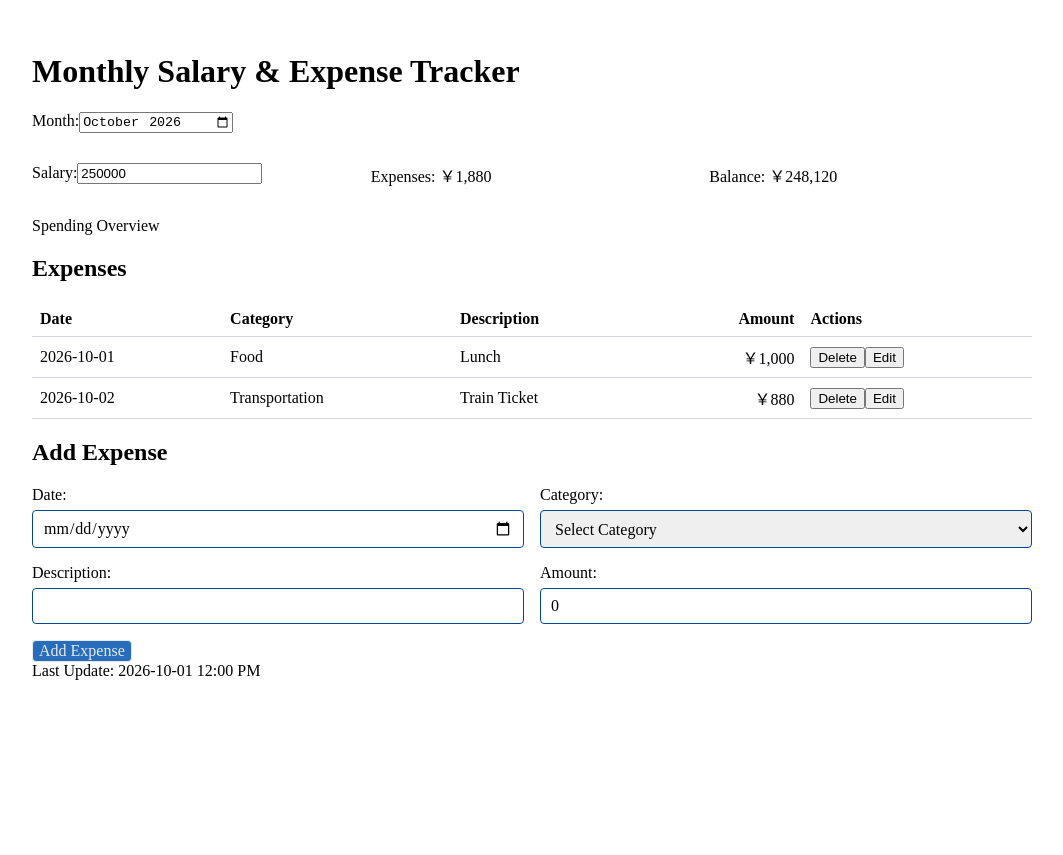
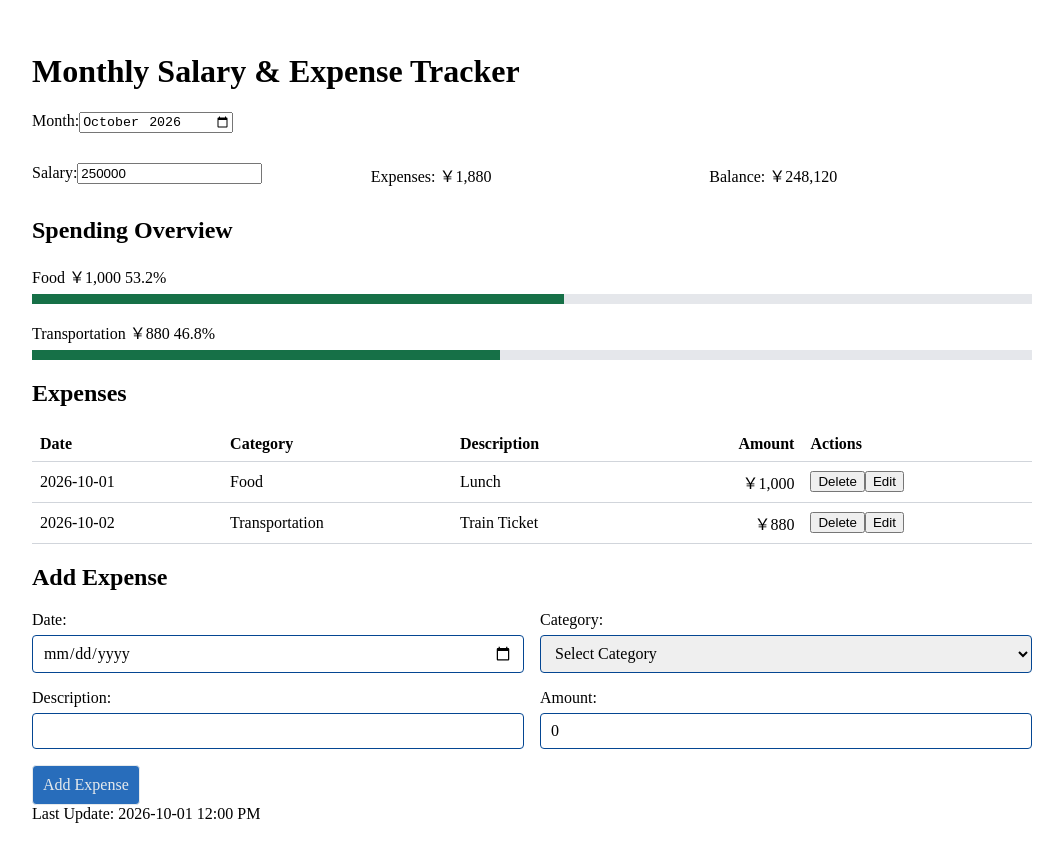
Before and after one commit to Ctone12/monthly-expense-tracker, a Vue app: page / in a window 1280 px wide. Shown: the whole page, without its empty margins (108-1171 px from the left). Before the commit the page ends 800 px from the top, so only its background shows below. Built offline with nearby package versions, Linux system fonts and the light colour scheme; the HTML template or start-up script is replaced by a standard one.

Commit message:
Add monthly category totals and spending bars

```diff
--- a/src/App.vue
+++ b/src/App.vue
@@ -26,7 +26,16 @@
     </div>
 
     <div id="spending-overall">
-      <span>Spending Overview</span>
+      <h2>Spending Overview</h2>
+      <p v-if="monthlyExpenses.length === 0">No spending for this month.</p>
+      <ul class="category-list" v-else>
+        <li v-for="(total, category) in categoryTotals" :key="category">
+          {{ category }} {{ formatAmount(total) }} {{ categoryPercentage(total).toFixed(1) + '%' }}
+          <div class="category-bar" aria-hidden="true">
+            <div class="category-bar-fill" :style="{ width: categoryPercentage(total) + '%' }"></div>
+          </div>
+        </li>
+      </ul>
       <!-- Below image is just permanent shoing a pie chart of spending -->
       <!-- <img src="./assets/graph.png" alt="graph" /> -->
     </div>
@@ -34,7 +43,7 @@
     <div id="expense-list">
       <h2>Expenses</h2>
       <p v-if="monthlyExpenses.length === 0">No expenses yet</p>
-      <div class="table scroll" v-else>
+      <div class="table-scroll" v-else>
         <table id="expense-table">
           <thead>
             <tr>
@@ -204,7 +213,6 @@ export default defineComponent({
       },
     ])
 
-
     const monthlyExpenses = computed(() => {
       return expenses.filter(expense => {
         const expenseMonth = expense.date.slice(0, 7);
@@ -240,8 +248,26 @@ export default defineComponent({
       } return null;
     })
 
+    const categoryTotals = computed(() => {
+      const totals: Record<string, number> = {}
+      for (const expense of monthlyExpenses.value) {
+        const currentTotal = totals[expense.category] ?? 0;
+        totals[expense.category] = currentTotal + expense.amount
+      }
+      return totals
+    })
+
     function formatAmount(amount: number) {
       return amountFormatter.format(amount)
+    }
+
+    function categoryPercentage(total: number) {
+      if (totalExpenses.value === 0) {
+        return 0
+      }
+      // console.log(total / totalExpenses.value * 100)
+      return total / totalExpenses.value * 100
+
     }
 
     function deleteExpense(id: number) {
@@ -476,6 +502,7 @@ export default defineComponent({
       monthlySalary,
       salariesByMonth,
       remainingSalary,
+      categoryTotals,
       monthlyExpenses,
       isSalaryValid,
       editingExpenseId,
@@ -483,6 +510,7 @@ export default defineComponent({
       expenses,
       newExpense,
       formatAmount,
+      categoryPercentage,
       saveExpense,
       startEditExpense,
       deleteExpense,
@@ -565,7 +593,7 @@ export default defineComponent({
 }
 
 .form-actions input {
-  padding: auto;
+  padding: 10px;
   font: inherit;
   border: 1px solid;
   border-radius: 4px;
@@ -602,6 +630,22 @@ export default defineComponent({
   min-width: 600px;
 }
 
+.category-list {
+  list-style: none;
+  padding: 0;
+}
+
+.category-bar {
+  height: 10px;
+  background-color: #e5e7eb;
+  margin-block: 6px 16px;
+}
+
+.category-bar-fill {
+  height: 100%;
+  background-color: #167047;
+}
+
 
 @media (max-width: 600px) {
   #main {
```
